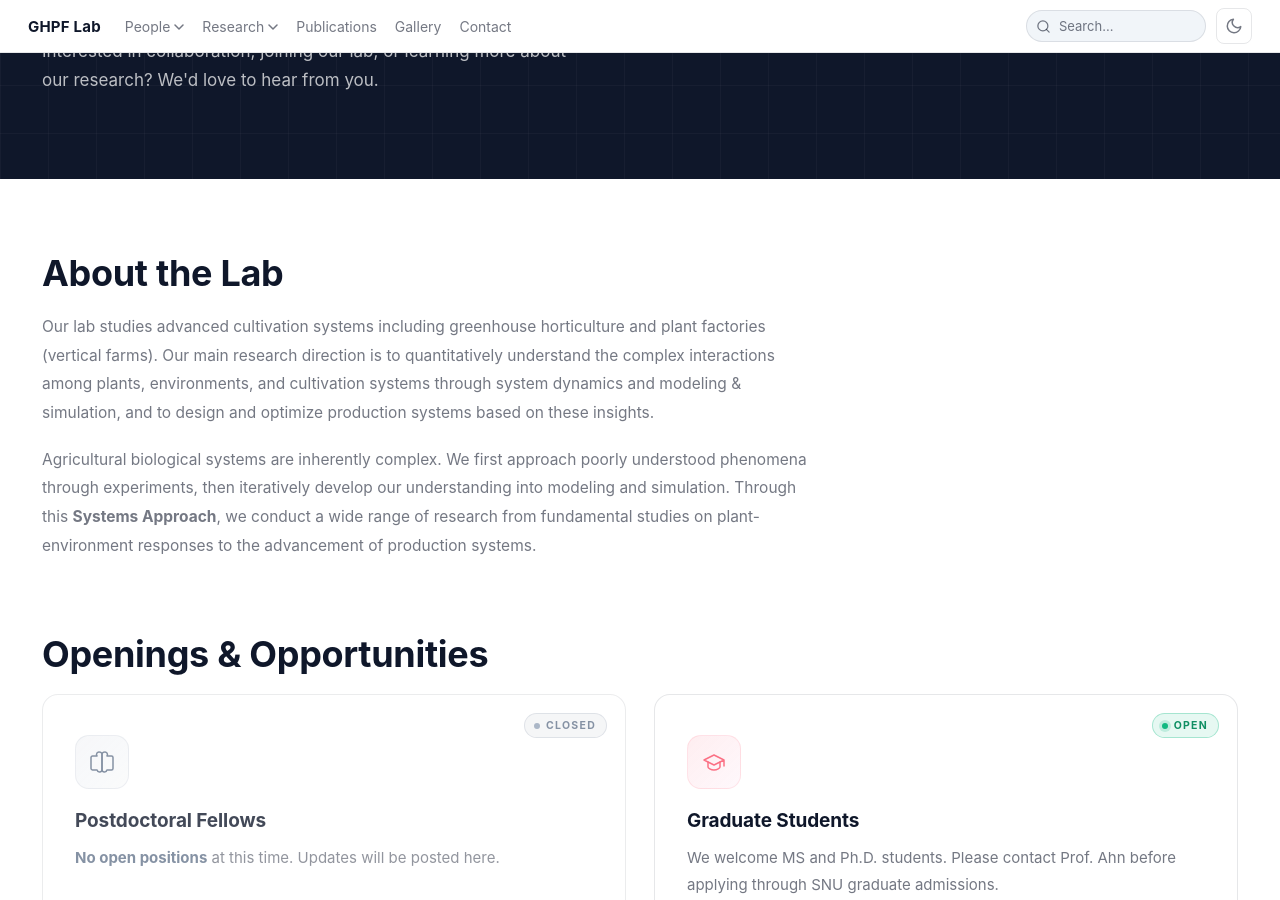
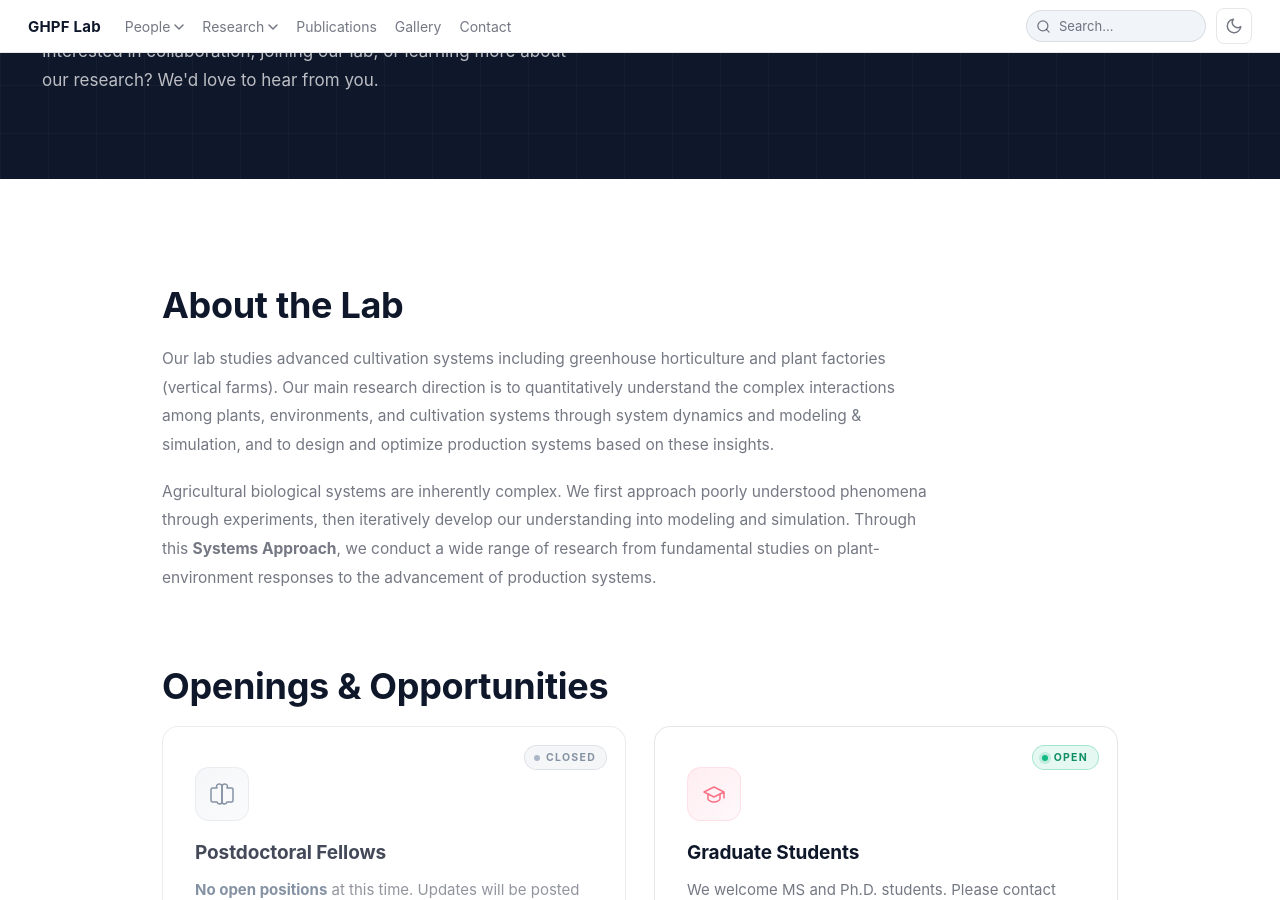
Before and after one commit to snughpf-alt/ghpf-lab-web-final-2, a Jekyll site: the page built from contact.md, in a window 1280 px wide and 900 px high, scrolled down 304 px. Built offline with Jekyll 4.4.1, drawn with Linux system fonts in a browser that asks for light colours; some web fonts are replaced.

Commit message:
Revert Contact body to centered narrower container

```diff
--- a/contact.md
+++ b/contact.md
@@ -9,7 +9,7 @@ title: Contact
   desc="Interested in collaboration, joining our&nbsp;lab, or learning more about our&nbsp;research? We'd love to hear from&nbsp;you."
 %}
 
-<div class="container contact-page">
+<div class="container container--content contact-page">
 
   <!-- ───── About ───── -->
   <section class="section">
```
